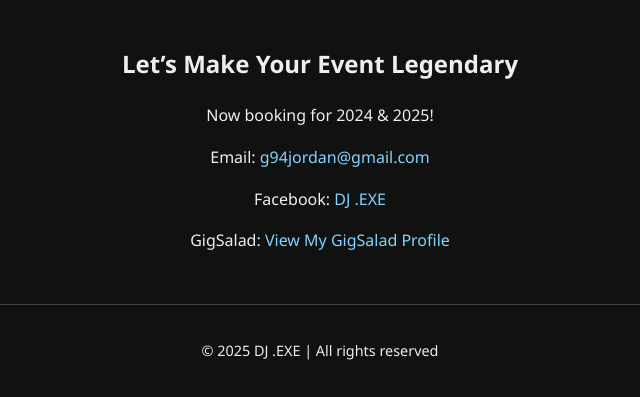
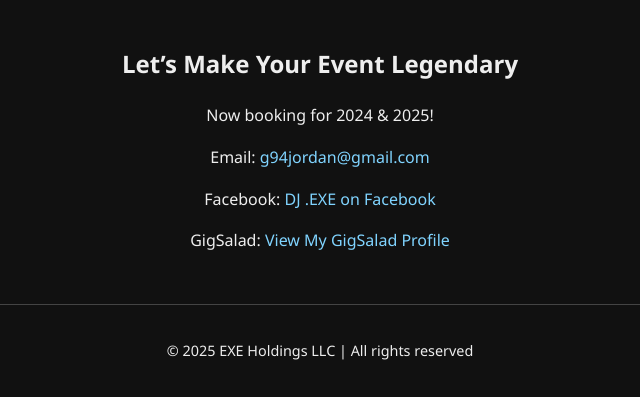
Before and after one commit to holysus/djexe-website, a plain HTML site: page index.html in a window 1280 px wide. Shown: the part 1205-1602 px from the top of the page, without its empty margins (320-960 px from the left). Drawn offline with Linux system fonts and the light colour scheme.

Commit message:
Added real Facebook and GigSalad links

```diff
--- a/index.html
+++ b/index.html
@@ -34,12 +34,12 @@
     <h2>Let’s Make Your Event Legendary</h2>
     <p>Now booking for 2024 & 2025!</p>
     <p>Email: <a href="mailto:g94jordan@gmail.com">g94jordan@gmail.com</a></p>
-    <p>Facebook: <a href="https://facebook.com/dj.exe" target="_blank">DJ .EXE</a></p>
-    <p>GigSalad: <a href="https://www.gigsalad.com/your-dj-exe-page" target="_blank">View My GigSalad Profile</a></p>
+    <p>Facebook: <a href="https://www.facebook.com/profile.php?id=61573183950051" target="_blank">DJ .EXE on Facebook</a></p>
+    <p>GigSalad: <a href="https://www.gigsalad.com/dj_exe_virgina_beach" target="_blank">View My GigSalad Profile</a></p>
   </section>
 
   <footer>
-    <p>&copy; 2025 DJ .EXE | All rights reserved</p>
+    <p>&copy; 2025 EXE Holdings LLC | All rights reserved</p>
   </footer>
 </body>
 </html>
```
